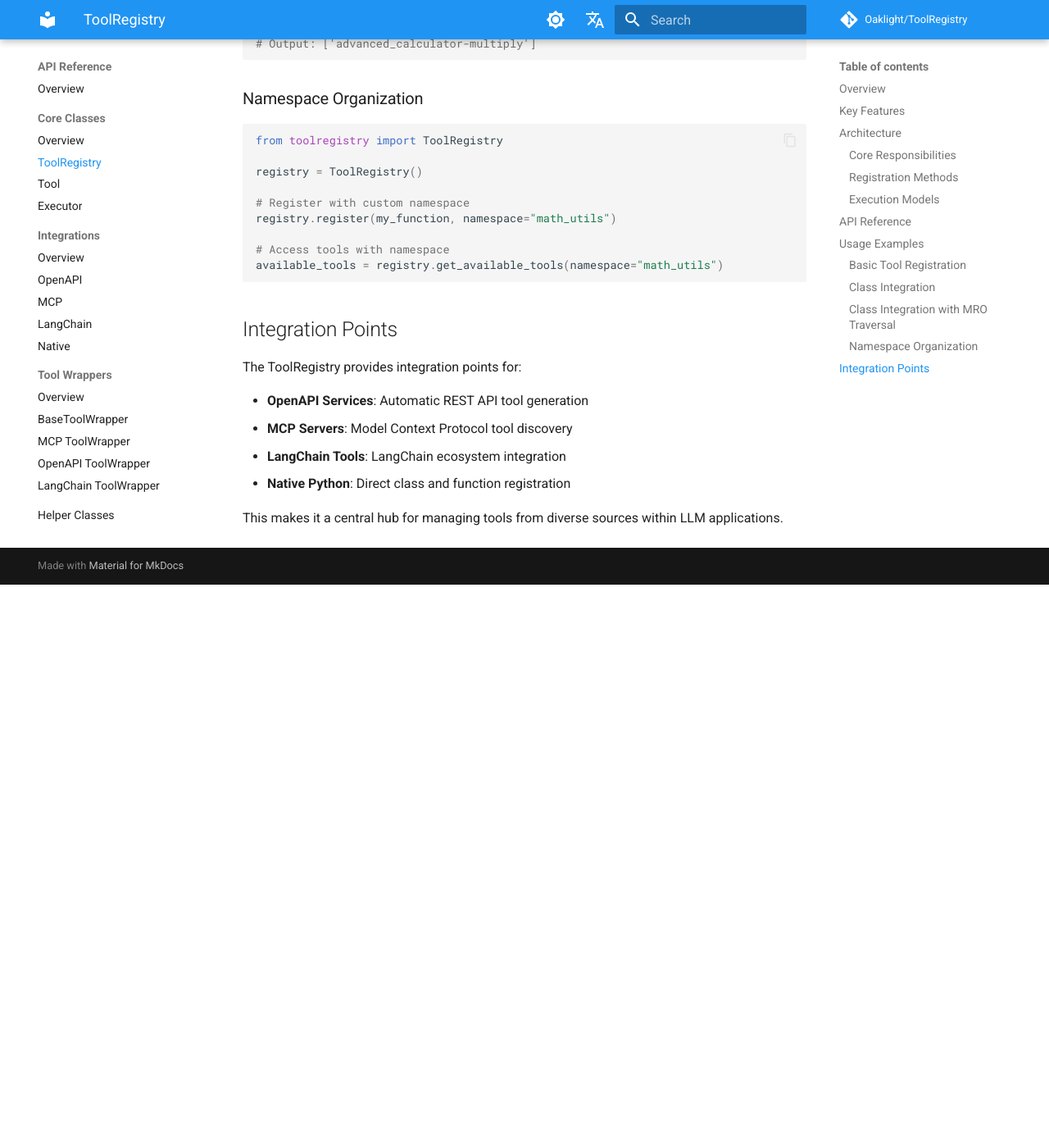
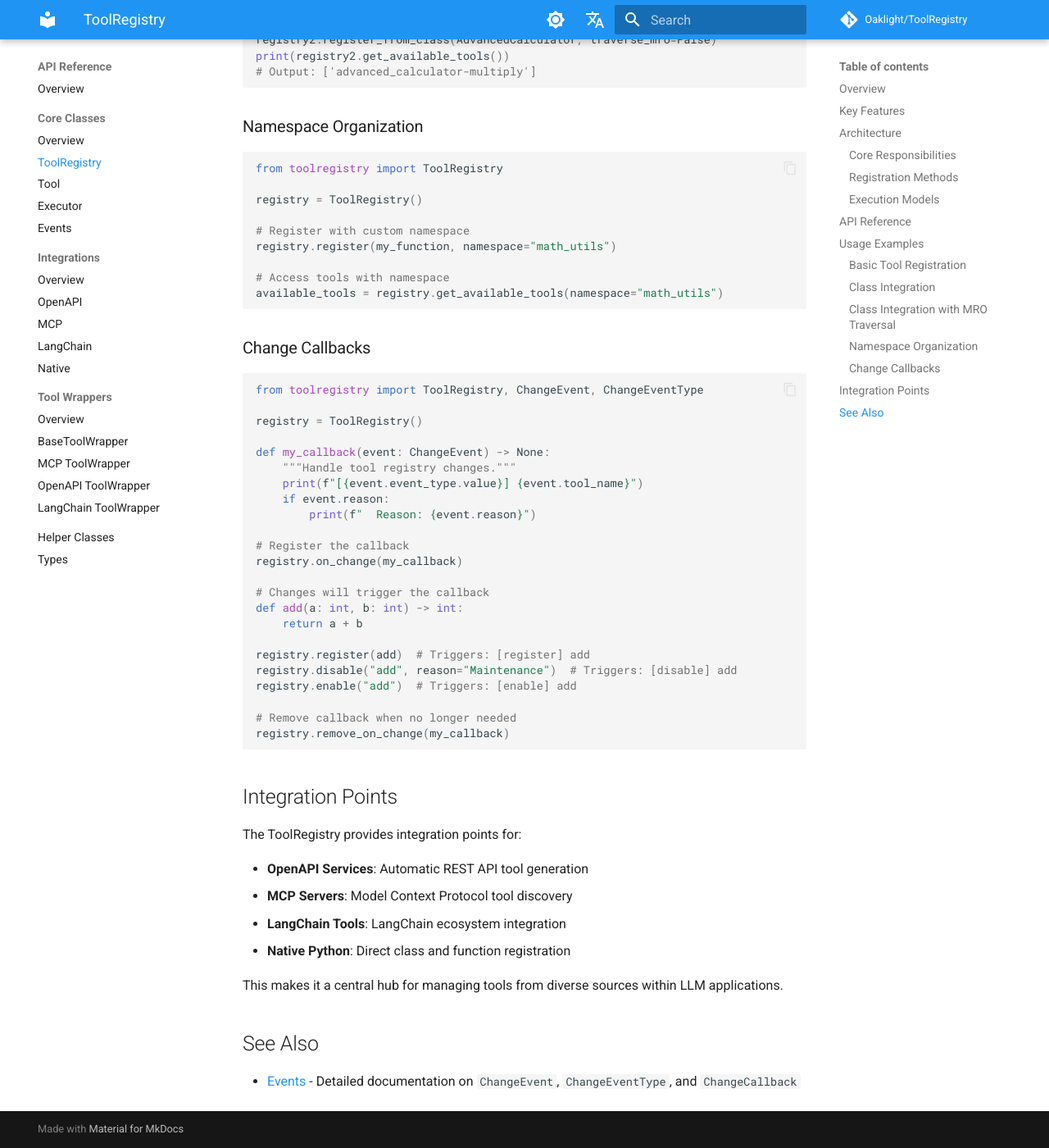
Before and after one commit to Oaklight/ToolRegistry, an MkDocs documentation site: the page built from docs/api/core/toolregistry.md, in a window 1280 px wide and 1400 px high, scrolled down 3040 px. Shown: the whole window at 82% size. Built offline with MkDocs 1.6.1 and Material for MkDocs 9.7.7, drawn with Linux system fonts in a browser that asks for light colours; comment, search, counter and statistics services are not loaded; before the commit the page ends 3753 px from its top, so only the background shows below that; some of the changed text lies outside the part shown.

Commit message:
docs: add events API documentation for callback mechanism
Closes #68

````diff
--- a/docs/api/core/toolregistry.md
+++ b/docs/api/core/toolregistry.md
@@ -14,6 +14,7 @@ The central registry class that manages tool registration, execution, and metada
 - **Multi-Source Integration**: Seamless integration with various tool sources
 - **Metadata Preservation**: Maintains tool descriptions, parameters, and execution metadata
 - **Flexible Execution**: Multiple execution modes and concurrency options
+- **Change Callbacks**: Subscribe to tool state changes via `on_change()` / `remove_on_change()`
 
 ## Architecture
 
@@ -131,6 +132,34 @@ registry.register(my_function, namespace="math_utils")
 available_tools = registry.get_available_tools(namespace="math_utils")
 ```
 
+### Change Callbacks
+
+```python
+from toolregistry import ToolRegistry, ChangeEvent, ChangeEventType
+
+registry = ToolRegistry()
+
+def my_callback(event: ChangeEvent) -> None:
+    """Handle tool registry changes."""
+    print(f"[{event.event_type.value}] {event.tool_name}")
+    if event.reason:
+        print(f"  Reason: {event.reason}")
+
+# Register the callback
+registry.on_change(my_callback)
+
+# Changes will trigger the callback
+def add(a: int, b: int) -> int:
+    return a + b
+
+registry.register(add)  # Triggers: [register] add
+registry.disable("add", reason="Maintenance")  # Triggers: [disable] add
+registry.enable("add")  # Triggers: [enable] add
+
+# Remove callback when no longer needed
+registry.remove_on_change(my_callback)
+```
+
 ## Integration Points
 
 The ToolRegistry provides integration points for:
@@ -141,3 +170,7 @@ The ToolRegistry provides integration points for:
 - **Native Python**: Direct class and function registration
 
 This makes it a central hub for managing tools from diverse sources within LLM applications.
+
+## See Also
+
+- [Events](../events.md) - Detailed documentation on `ChangeEvent`, `ChangeEventType`, and `ChangeCallback`
--- a/mkdocs.yml
+++ b/mkdocs.yml
@@ -59,7 +59,11 @@ plugins:
 markdown_extensions:
   - admonition
   - pymdownx.details
-  - pymdownx.superfences
+  - pymdownx.superfences:
+      custom_fences:
+        - name: mermaid
+          class: mermaid
+          format: !!python/name:pymdownx.superfences.fence_code_format
   - pymdownx.highlight:
       anchor_linenums: true
   - pymdownx.inlinehilite
@@ -108,6 +112,7 @@ nav:
           - ToolRegistry: api/core/toolregistry.md
           - Tool: api/core/tool.md
           - Executor: api/core/executor.md
+          - Events: api/events.md
       - Integrations:
           - Overview: api/integrations.md
           - OpenAPI: api/integrations/openapi.md
````
Also changed, not shown: docs/api/events.md (added, +204 -0 lines).
